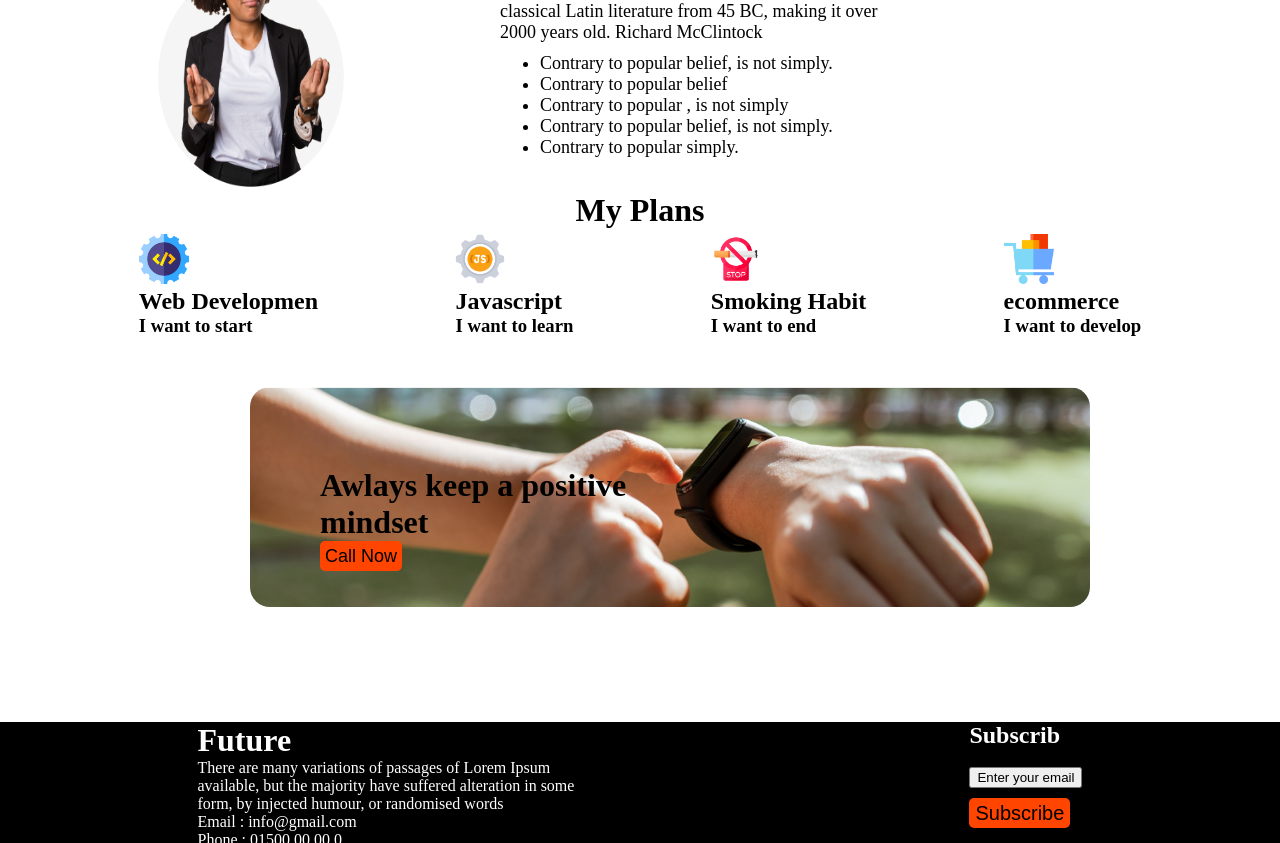
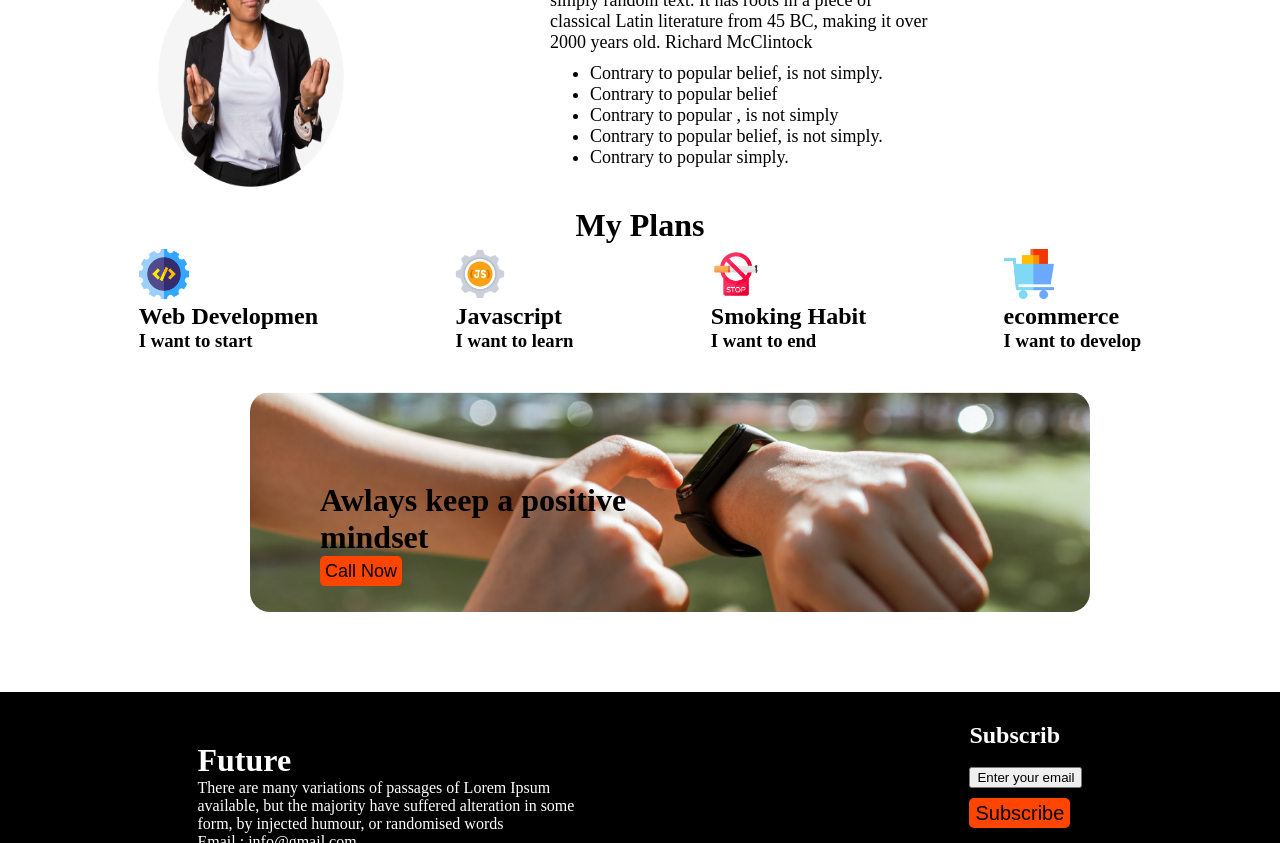
Before and after one commit to rkarifinrasel/new-year-repo, a plain HTML site: page index.html in a window 1280 px wide. Shown: the part 828-1671 px from the top of the page. Drawn offline with Linux system fonts and the light colour scheme.

Commit message:
done commit

```diff
--- a/index.html
+++ b/index.html
@@ -78,7 +78,7 @@
     </main>
     <footer>
         <div class="last">
-        <div >
+        <div class="text-set" >
             <h1>Future</h1>
             <p>There are many variations of passages of Lorem Ipsum <br>
                 available, but the majority have suffered alteration in some <br>
@@ -86,7 +86,7 @@
                 Email : info@gmail.com <br>
                 Phone : 01500 00 00 0</p>
         </div>
-        <div>
+        <div class="text-set">
 
             <h2>Subscrib</h2> <br>
             <button>Enter your email</button> <br>
--- a/new year.css
+++ b/new year.css
@@ -7,9 +7,13 @@ header{
 
     background-image: url("banner2.png");
 
-background-size: cover;    height: 700px;
+   background-size: cover;
+   height: 700px;
    width: 100%;
 
+}
+h1{
+    margin-top: 20px;
 }
 .im{
     height: 300px;
@@ -67,7 +71,7 @@ main{
     .text2{
         font-size: 18px;
         margin-top: 5px;
-        margin-left: 150px;
+        margin-left: 200px;
     }
     .discribe{
         margin-top: 20px;
@@ -105,7 +109,7 @@ main{
         height: 80px;
         width: 700px;
         margin-left: 250px;
-        margin-top: 50px;
+        margin-top: 40px;
        margin-right: 200px;
         margin-bottom: 250px;
        padding: 70px;
@@ -114,7 +118,7 @@ main{
     border-radius: 20px;
     }
     .positive{
-        margin-top: 10px;
+        margin-top: 7px;
         color: black;
 
     }
@@ -127,20 +131,22 @@ main{
 
 
         background-color: black;
-        height: 200px;
+        height: 250px;
         width: 100%;
-        margin-top: 40px;
+        margin-top: 10px;
     }
 
 .last{
     display: flex;
     justify-content: space-around;
     color: white;
-
-
-}
+    }
 .last-icons{
     display: flex;
     align-items: center;
     margin-left: 200px;
+
 }
+.text-set{
+    margin-top: 30px;
+}
```
